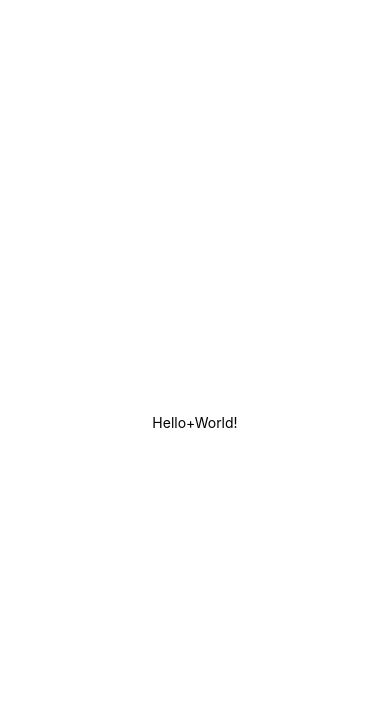
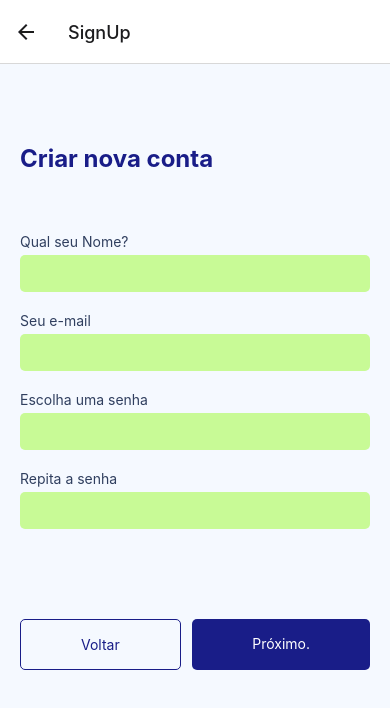
Before and after one commit to caroldelira/SenacPI, a React Native app: screen /SignUp in a window 390 px wide. Shown: the top 708 px of the page. Built offline with nearby package versions, Linux system fonts and the light colour scheme.

Commit message:
criacao das telas de login

```diff
--- a/App.js
+++ b/App.js
@@ -1,19 +1,30 @@
-import { StatusBar } from 'expo-status-bar';
+import 'react-native-gesture-handler';
+import { NavigationContainer } from '@react-navigation/native';
+import { createStackNavigator } from '@react-navigation/stack';
 import { StyleSheet, Text, View } from 'react-native';
+
+import { SignUpScreen } from './src/screens/SignUpScreen';
+import { LoginScreen } from './src/screens/LoginScreen';
+import { SuccessScreen } from './src/screens/SuccessScreen';
+
+const Stack = createStackNavigator();
 
 export default function App() {
   return (
-    <View style={styles.container}>
-      <Text>Hello+World!</Text>
-      <StatusBar style="auto" />
-    </View>
+    <NavigationContainer>
+      <Stack.Navigator>
+        <Stack.Screen name='Login' component={LoginScreen} />
+        <Stack.Screen name="SignUp" component={SignUpScreen} />
+        <Stack.Screen name="Success" component={SuccessScreen} />
+      </Stack.Navigator>
+    </NavigationContainer>
   );
 }
 
 const styles = StyleSheet.create({
   container: {
     flex: 1,
-    backgroundColor: '#FFF',
+    backgroundColor: '#fff',
     alignItems: 'center',
     justifyContent: 'center',
   },
--- /dev/null
+++ b/src/screens/LoginScreen.js
@@ -0,0 +1,95 @@
+import React, { useState } from 'react';
+import { StyleSheet, View, TextInput, Button, Text, TouchableOpacity } from 'react-native';
+
+export function LoginScreen({ navigation }) {
+
+  const [email, setEmail] = useState('');
+  const [password, setPassword] = useState('');
+
+  const handleLogin = () => {
+    // Aqui você pode adicionar a lógica de autenticação
+    console.log('Login com:', email, password);
+  };
+
+  return (
+    <View style={styles.container}>
+      <Text style={styles.title}>Login</Text>
+      <Text style={styles.label}>E-mail</Text>
+      <TextInput
+        style={styles.input}
+        value={email}
+        onChangeText={setEmail}
+        keyboardType="email-address"
+        autoCapitalize="none"
+      />
+      <Text style={styles.label}>Senha</Text>
+      <TextInput
+        style={styles.input}
+        value={password}
+        onChangeText={setPassword}
+        secureTextEntry
+      />
+      <TouchableOpacity
+        style={styles.button}
+        onPress={() => {handleLogin}}
+      >
+        <Text style={styles.buttonText}>Login</Text>
+      </TouchableOpacity>
+      <View style={styles.footer}>
+        <TouchableOpacity onPress={() => console.log('Esqueci minha senha')}>
+          <Text style={styles.footerText}>Esqueci minha senha</Text>
+        </TouchableOpacity>
+        <TouchableOpacity onPress={() => navigation.navigate('SignUp')}>
+          <Text style={styles.footerText}>Não tenho cadastro</Text>
+        </TouchableOpacity>
+      </View>
+    </View>
+  );
+};
+
+const styles = StyleSheet.create({
+  container: {
+    flex: 1,
+    padding: 20,
+    backgroundColor: '#F5F9FF',
+  },
+  title: {
+    fontSize: 24,
+    fontWeight: 'bold',
+    marginBottom: 60,
+    marginTop: 60,
+    textAlign: 'left',
+    color: '#191D88'
+  },
+  label: {
+    color: '#303F5F',
+    marginBottom: 5,
+  },
+  input: {
+    backgroundColor: '#C8FA96',
+    marginBottom: 20,
+    paddingHorizontal: 15,
+    paddingVertical: 10,
+    borderRadius: 5,
+  },
+  button: {
+    backgroundColor: '#191D88',
+    marginTop: 160,
+    paddingVertical: 16,
+    borderRadius: 5,
+  },
+  buttonText: {
+    color: '#FFFFFF',
+    textAlign: 'center',
+  },
+  footer: {
+    marginTop: 10,
+    flexDirection: 'row',
+    justifyContent: 'space-around',
+  },
+  footerText: {
+    color: '#303F5F',
+    marginTop: 15,
+    fontSize: 14,
+  },
+});
--- /dev/null
+++ b/src/screens/SignUpScreen.js
@@ -0,0 +1,115 @@
+import React, { useState } from 'react';
+import { StyleSheet, View, TextInput, Button, Text, TouchableOpacity } from 'react-native';
+
+export function SignUpScreen({ navigation }) {
+  const [name, setName] = useState('');
+  const [email, setEmail] = useState('');
+  const [password, setPassword] = useState('');
+  const [confirmPassword, setConfirmPassword] = useState('');
+
+  const handleSignUp = () => {
+    navigation.navigate('Success')
+    console.log('Cadastro com:', name, email, password, confirmPassword);
+  };
+
+  return (
+    <View style={styles.container}>
+      <Text style={styles.title}>Criar nova conta</Text>
+
+      <Text style={styles.label}>Qual seu Nome?</Text>
+      <TextInput
+        style={styles.input}
+        value={name}
+        onChangeText={setName}
+      />
+
+      <Text style={styles.label}>Seu e-mail</Text>
+      <TextInput
+        style={styles.input}
+        value={email}
+        onChangeText={setEmail}
+        keyboardType="email-address"
+        autoCapitalize="none"
+      />
+
+      <Text style={styles.label}>Escolha uma senha</Text>
+      <TextInput
+        style={styles.input}
+        value={password}
+        onChangeText={setPassword}
+        secureTextEntry
+      />
+
+      <Text style={styles.label}>Repita a senha</Text>
+      <TextInput
+        style={styles.input}
+        value={confirmPassword}
+        onChangeText={setConfirmPassword}
+        secureTextEntry
+      />
+      <View style={styles.buttonContainer}>
+        <TouchableOpacity style={styles.seconderyButton} onPress={() => navigation.goBack()} >
+          <Text style={styles.seconderyButtonText}>Voltar</Text>
+        </TouchableOpacity>
+        <TouchableOpacity style={styles.button} onPress={handleSignUp} >
+          <Text style={styles.buttonText}>Próximo.</Text>
+        </TouchableOpacity>
+      </View>
+    </View>
+  );
+};
+
+const styles = StyleSheet.create({
+  container: {
+    flex: 1,
+    padding: 20,
+    backgroundColor: '#F5F9FF',
+  },
+  title: {
+    fontSize: 24,
+    fontWeight: 'bold',
+    marginBottom: 60,
+    marginTop: 60,
+    textAlign: 'left',
+    color: '#191D88'
+  },
+  input: {
+    backgroundColor: '#C8FA96',
+    marginBottom: 20,
+    paddingHorizontal: 15,
+    paddingVertical: 10,
+    borderRadius: 5,
+  },
+    label: {
+    color: '#303F5F',
+    marginBottom: 5,
+  },
+  buttonContainer: {
+    flexDirection: 'row',
+    justifyContent: 'space-between',
+    marginTop: 60,
+  },
+    button: {
+    backgroundColor: '#191D88',
+    marginTop: 10,
+    paddingVertical: 16,
+    paddingHorizontal: 60,
+    borderRadius: 5,
+  },
+  seconderyButton: {
+    borderWidth: 1,
+    borderColor: '#191D88',
+    marginTop: 10,
+    paddingVertical: 16,
+    paddingHorizontal: 60,
+    borderRadius: 5,
+  },
+  buttonText: {
+    color: '#FFFFFF',
+    textAlign: 'center',
+  },
+  seconderyButtonText: {
+    color: '#191D88',
+    textAlign: 'center',
+  },
+});
--- /dev/null
+++ b/src/screens/SuccessScreen.js
@@ -0,0 +1,74 @@
+import React from 'react';
+import { View, StyleSheet, Text, Image, TouchableOpacity } from 'react-native';
+
+export function SuccessScreen({ navigation }) {
+  return (
+    <View style={styles.container}>
+      <View style={styles.logoContainer}>
+        <Image source={require('../../assets/successIcon.png')} style={styles.logo} />
+      </View>
+
+      <View style={styles.containerText}>
+        <Text style={styles.title}>Tudo pronto!</Text>
+        <Text style={styles.subtitle}>Comece já a</Text>
+        <Text style={styles.subtitle}>economizar!</Text>
+      </View>
+
+      <View style={styles.containerButton}>
+        <TouchableOpacity
+          style={styles.button}
+          onPress={() => navigation.navigate('Login')}
+        >
+          <Text style={styles.buttonText}>Próximo</Text>
+        </TouchableOpacity>
+      </View>
+    </View>
+  );
+};
+
+const styles = StyleSheet.create({
+  container: {
+    flex: 1,
+    padding: 20,
+    backgroundColor: '#F5F9FF',
+  },
+  logoContainer: {
+    alignItems: 'center',
+    marginBottom: 70,
+    marginTop: 100,
+  },
+  logo: {
+    width: 220,
+    height: 220,
+  },
+  containerText: {
+    flexDirection: 'column',
+    justifyContent: 'flex-start',
+    textAlign: 'left',
+    marginBottom: 50,
+  },
+  title: {
+    fontSize: 32,
+    fontWeight: '900',
+    color: '#191D88',
+  },
+  subtitle: {
+    fontSize: 32,
+    fontWeight: '900',
+    color: '#121824',
+  },
+  containerButton: {
+    alignItems: 'flex-end',
+  },
+    button: {
+    backgroundColor: '#191D88',
+    paddingVertical: 16,
+    borderRadius: 5,
+    width: '40%',
+    marginTop: 80,
+  },
+  buttonText: {
+    color: '#FFFFFF',
+    textAlign: 'center',
+  },
+});
```
Also changed, not shown: package.json (+6 -1 lines), assets/successIcon.png (added), 1 other file (tests, documents, lock files or other folders).
